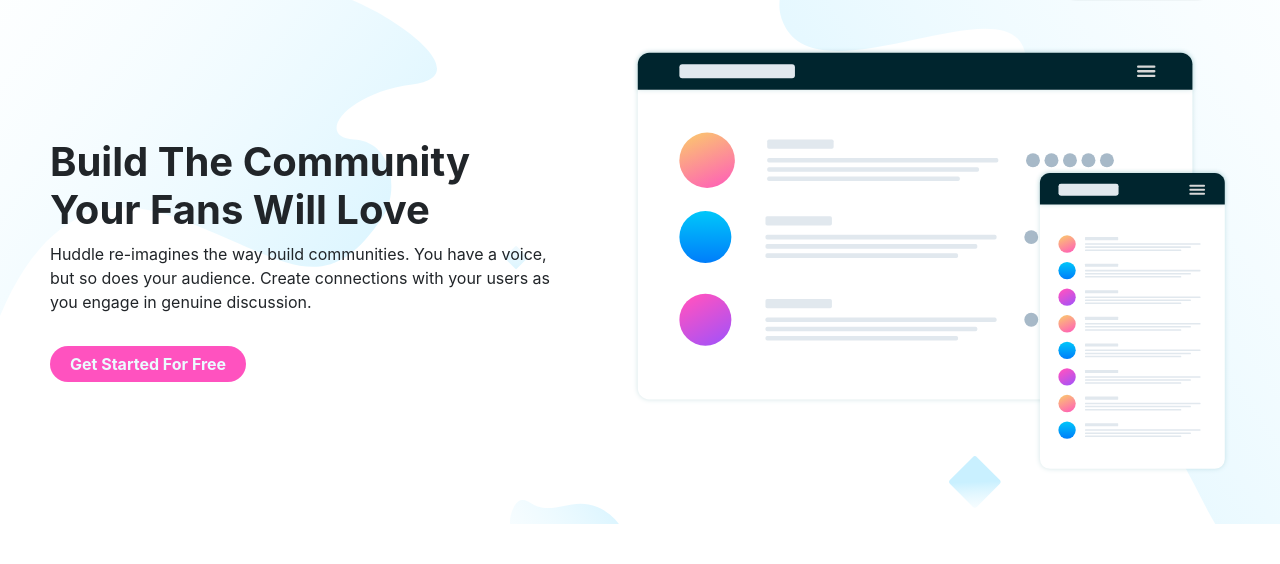
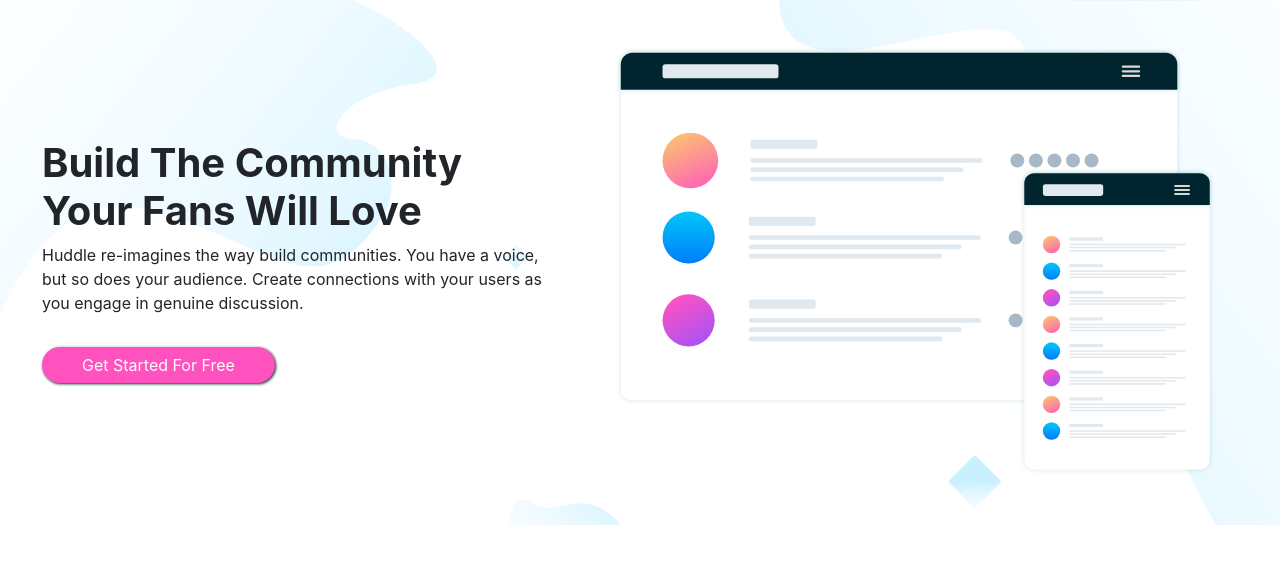
Before and after one commit to mhsantosp/retoUno, a plain HTML site: page index.html in a window 1280 px wide. Shown: the part 92-656 px from the top of the page. Drawn offline with nearby package versions, Linux system fonts and the light colour scheme.

Commit message:
Se corrigio en reponsit agregando una etiqueta row

```diff
--- a/index.html
+++ b/index.html
@@ -18,27 +18,22 @@
         <button type="button" class="btn">Try It Free</button>
       </nav>
 
-      <div class="row">
-        <div class="col-12 text-container">
-          <div class="text-header pr-5 mr-2" id="text-header">
+        <div class="row text-container">
+          <div class="text-header pr-5 m-auto" id="text-header">
             <h1 class="">Build The Community Your Fans Will Love</h1>
             <p class="">Huddle re-imagines the way build communities. You have a voice, but so does your audience. Create connections with your users as you engage in genuine discussion.</p>
             <button type="button" class="btn-header mt-3" id="btn-header">Get Started For Free</button>
           </div>
-          <div class=" image-header ml-4">
+          <div class=" image-header ml-3">
             <img class="imagen-web" src="./images/illustration-mockups.svg" alt="">
           </div>
         </div>
-      </div>
+
     </header>
 
     <main>
       <!--contenido-->
-      <section class=" row">
-        <div class="col-12">
 
-        </div>
-      </section>
     </main>
 
     <footer>
--- a/styles.css
+++ b/styles.css
@@ -6,7 +6,6 @@
 }
 
 header{
-    margin: 0;
     padding: 50px;
     background-image: url(./images/bg-hero-desktop.svg);
 }
@@ -26,13 +25,14 @@
 }
 
 .text-container{
+    max-width: 100%;
     margin-top: 50px;
     display: flex;
-    justify-content: space-between;
+    justify-content: space-around;
 }
+
 .text-header{
     max-width: 550px;
-    margin: auto;
 }
 
 h1{
@@ -40,16 +40,17 @@
 }
 
 #btn-header{
+    background-color:var(--Pink);
     border-radius: 50px;
-    padding: 6px 20px 6px 20px;
-    border: 0;
-    background-color: var(--Pink);
-    font-weight: bold;
-    color: var(--Pale-Cyan);
+    border: none;
+    box-shadow: 1px 1px 3px var(--Dark-Cyan);
+    padding: 6px 40px 6px 40px;
+    color: white;
+
 }
 
 .image-header{
-    max-width: 750px;
+    max-width: 600px;
 
 }
 
```
